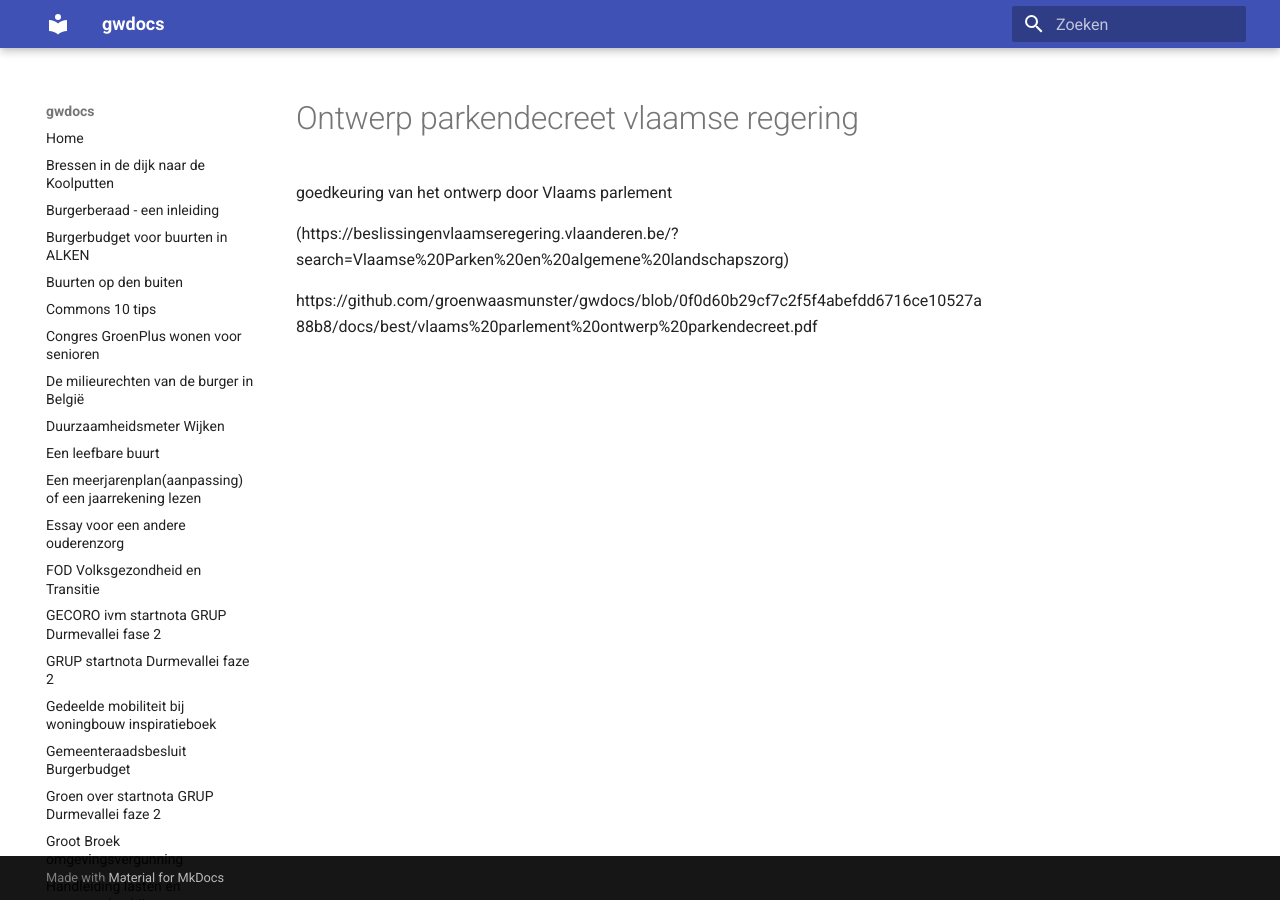
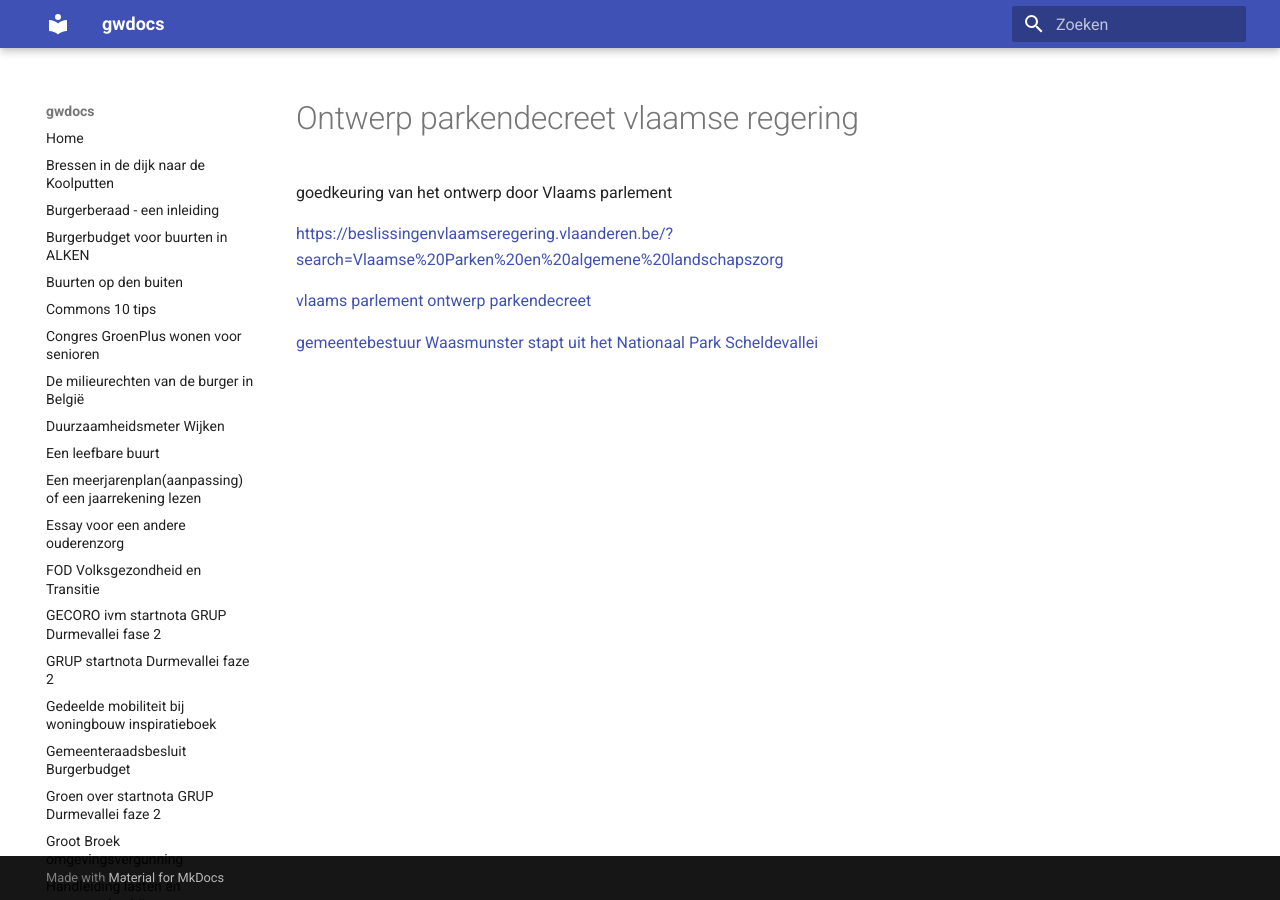
Before and after one commit to groenwaasmunster/gwdocs, an MkDocs documentation site: the page built from docs/ontwerp parkendecreet vlaamse regering.md, in a window 1280 px wide. Built offline with MkDocs 1.6.1 and Material for MkDocs 9.7.7, drawn with Linux system fonts in a browser that asks for light colours.

Commit message:
Update ontwerp parkendecreet vlaamse regering.md

```diff
--- a/docs/ontwerp parkendecreet vlaamse regering.md
+++ b/docs/ontwerp parkendecreet vlaamse regering.md
@@ -1,5 +1,7 @@
 goedkeuring van het ontwerp door Vlaams parlement
 
-(https://beslissingenvlaamseregering.vlaanderen.be/?search=Vlaamse%20Parken%20en%20algemene%20landschapszorg)
+<https://beslissingenvlaamseregering.vlaanderen.be/?search=Vlaamse%20Parken%20en%20algemene%20landschapszorg>
 
-https://github.com/groenwaasmunster/gwdocs/blob/0f0d60b29cf7c2f5f4abefdd6716ce10527a88b8/docs/best/vlaams%20parlement%20ontwerp%20parkendecreet.pdf
+[vlaams parlement ontwerp parkendecreet](best/vlaams%20parlement%20ontwerp%20parkendecreet.pdf)
+
+[gemeentebestuur Waasmunster stapt uit het Nationaal Park Scheldevallei]()
```
